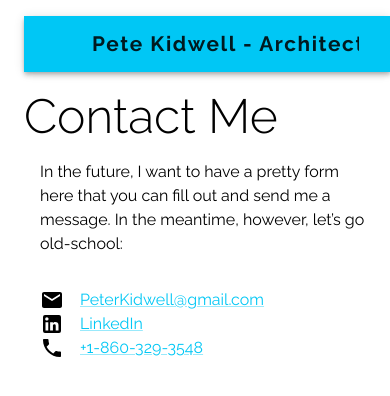
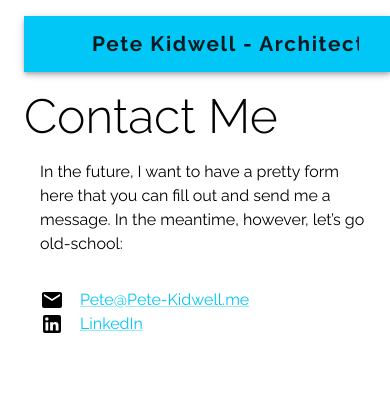
Before and after one commit to peterpk/pkim-next, a Next.js app: page /Contact in a window 390 px wide. Shown: the top 396 px of the page. Built offline with nearby package versions, Linux system fonts and the light colour scheme; some icons are missing; what @mui/material-nextjs would draw is missing.

Commit message:
Change to pete-kidwell.me email, remove cell phone

```diff
--- a/app/Contact/page.js
+++ b/app/Contact/page.js
@@ -18,7 +18,7 @@ function ContactForm() {
                         <Stack alignItems='center' direction='row' gap={2}>
                             <Email />
                             <Typography variant='body1' component='span'>
-                                <Link href='mailto:peterkidwell@gmail.com'>PeterKidwell@gmail.com</Link>
+                                <Link href='mailto:&quot;Pete Kidwell&quot;<Pete@Pete-Kidwell.me>?Subject=Contact Me'>Pete@Pete-Kidwell.me</Link>
                             </Typography>
                         </Stack>
                     </Grid>
@@ -30,14 +30,14 @@ function ContactForm() {
                             </Link>
                         </Stack>
                     </Grid>
-                    <Grid size={{xs:10, md:2}} offset={{xs: 0, md: 1}}>
+                    {/*<Grid size={{xs:10, md:2}} offset={{xs: 0, md: 1}}>
                         <Stack alignItems='center' direction='row' gap={2}>
                             <Phone />
                             <Link href='tel:+1-860-329-3548' target='_blank'>
                                 <Typography variant='body1' component='span'>+1-860-329-3548</Typography>
                             </Link>
                         </Stack>
-                    </Grid>
+                    </Grid> */}
                     <Grid size={1}>&nbsp;</Grid>
                 </Grid>
             </Container>
```
